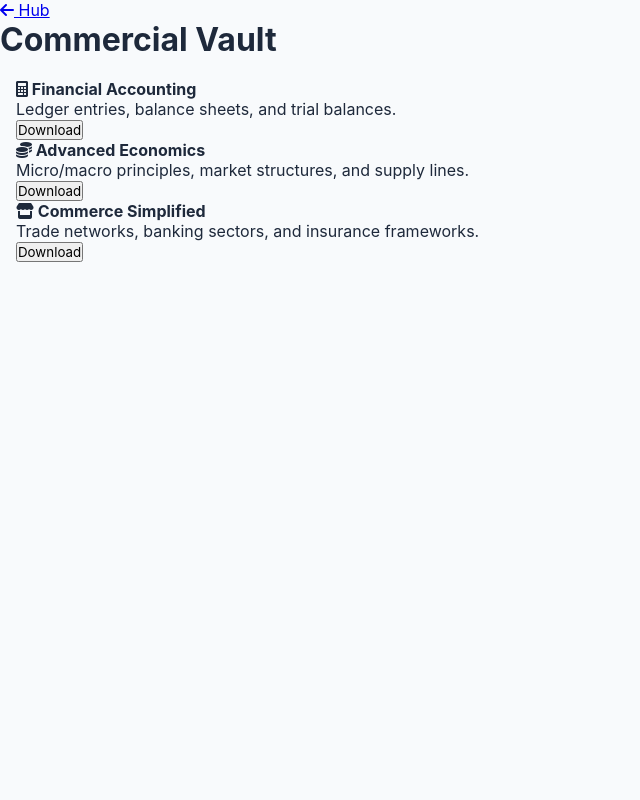
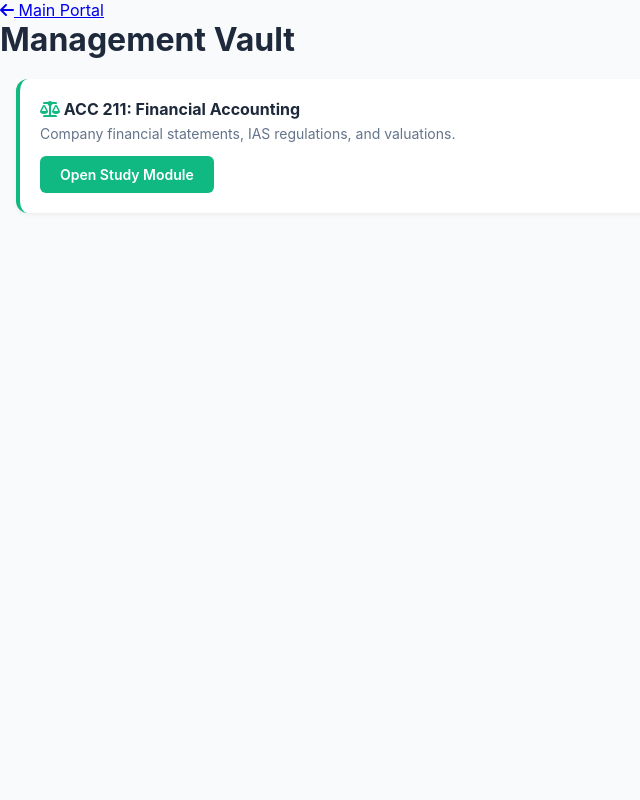
Before and after one commit to ifechukwuwinner6-ctrl/student-study-hub, a Flask app: page /library/commercial in a window 1280 px wide. Shown: the whole page, without its empty margins (0-640 px from the left). Run offline with Flask 3, Linux system fonts and the light colour scheme; the visitor is signed in with stand-in values (Sample User, id 1).

Commit message:
Update commercial_library.html

```diff
--- a/templates/commercial_library.html
+++ b/templates/commercial_library.html
@@ -3,31 +3,21 @@
 <head>
     <meta charset="UTF-8">
     <meta name="viewport" content="width=device-width, initial-scale=1.0, maximum-scale=1.0, user-scalable=no">
-    <title>Commercial Library</title>
+    <title>Faculty of Management Sciences</title>
     <link rel="stylesheet" href="{{ url_for('static', filename='style.css') }}">
     <link rel="stylesheet" href="https://cdnjs.cloudflare.com/ajax/libs/font-awesome/6.0.0/css/all.min.css">
 </head>
 <body>
     <div class="app-container">
         <header class="app-header header-green">
-            <a href="/" class="back-link"><i class="fas fa-arrow-left"></i> Hub</a>
-            <h1>Commercial Vault</h1>
+            <a href="/" class="back-link"><i class="fas fa-arrow-left"></i> Main Portal</a>
+            <h1>Management Vault</h1>
         </header>
-        <main class="main-content">
-            <div class="book-item">
-                <h4><i class="fas fa-calculator"></i> Financial Accounting</h4>
-                <p>Ledger entries, balance sheets, and trial balances.</p>
-                <button class="download-button" onclick="alert('Downloading Accounting PDF...')">Download</button>
-            </div>
-            <div class="book-item">
-                <h4><i class="fas fa-coins"></i> Advanced Economics</h4>
-                <p>Micro/macro principles, market structures, and supply lines.</p>
-                <button class="download-button" onclick="alert('Downloading Economics PDF...')">Download</button>
-            </div>
-            <div class="book-item">
-                <h4><i class="fas fa-store"></i> Commerce Simplified</h4>
-                <p>Trade networks, banking sectors, and insurance frameworks.</p>
-                <button class="download-button" onclick="alert('Downloading Commerce PDF...')">Download</button>
+        <main class="main-content" style="padding-top: 20px;">
+            <div class="book-item" style="background: white; padding: 20px; border-radius: 12px; margin-bottom: 16px; box-shadow: 0 2px 5px rgba(0,0,0,0.05); border-left: 4px solid #10b981;">
+                <h4 style="color: #1e293b; margin-bottom: 6px;"><i class="fas fa-balance-scale" style="color: #10b981;"></i> ACC 211: Financial Accounting</h4>
+                <p style="color: #64748b; font-size: 14px; margin-bottom: 14px;">Company financial statements, IAS regulations, and valuations.</p>
+                <a href="https://www.w3.org/WAI/ER/tests/xhtml/testfiles/resources/pdf/dummy.pdf" target="_blank" class="download-button" style="display: inline-block; background: #10b981; color: white; padding: 10px 20px; text-decoration: none; border-radius: 6px; font-weight: 600; font-size: 14px; text-align: center;">Open Study Module</a>
             </div>
         </main>
     </div>
```
